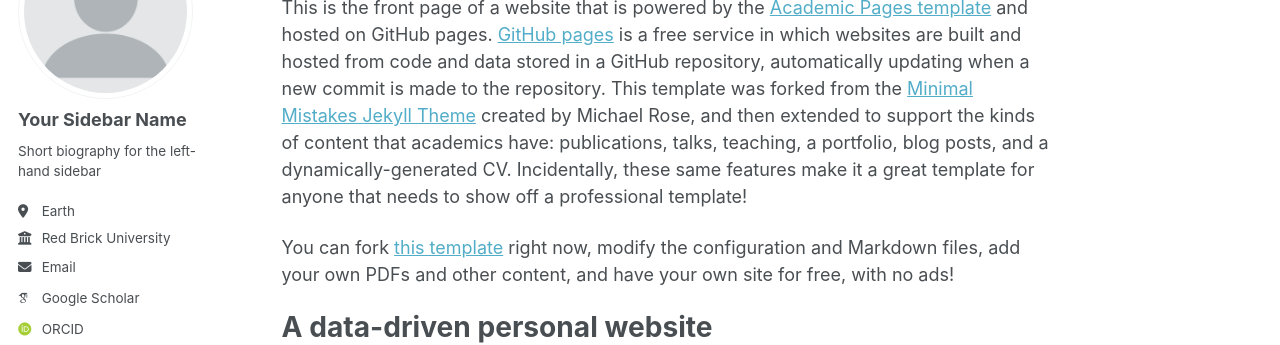
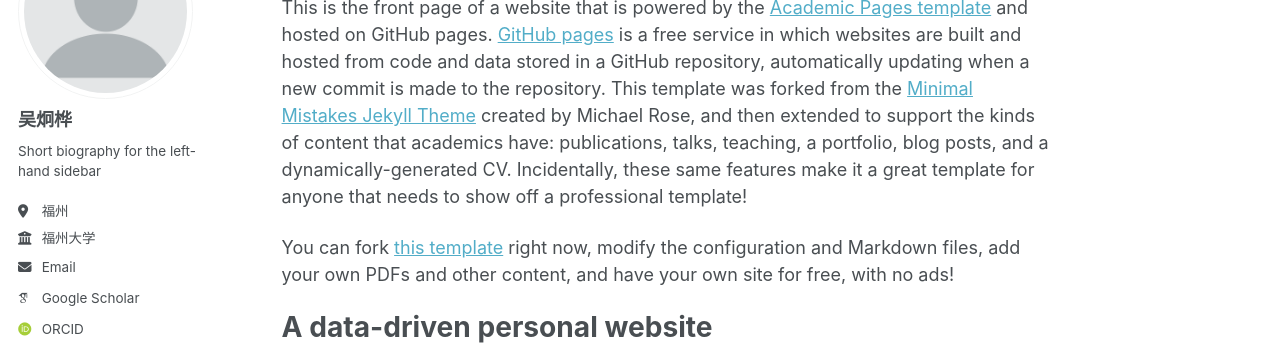
Before and after one commit to qpou70/qpou70.github.io, a Jekyll site: the page built from _pages/about.md, in a window 1280 px wide. Shown: the part 177-522 px from the top of the page. Built offline with Jekyll 4.4.1, drawn with Linux system fonts in a browser that asks for light colours; some web fonts are replaced; a script bundle is joined from its source files by our own code; library files that are not in the unit come from our copies.

Commit message:
Update _config.yml

```diff
--- a/_config.yml
+++ b/_config.yml
@@ -24,13 +24,13 @@ repository               : "academicpages/academicpages.github.io"
 author:
   # Biographic information
   avatar           : "profile.png"
-  name             : "Your Sidebar Name"
+  name             : "吴炯桦"
   pronouns         : # example: "she/her"
   bio              : "Short biography for the left-hand sidebar"
-  location         : "Earth"
-  employer         : "Red Brick University"
+  location         : "福州"
+  employer         : "福州大学"
   uri              : # URL
-  email            : "none@example.org"
+  email            : "Jionghuawu@fzu.edu.cn"
 
   # Academic websites
   academia         : # URL
```
